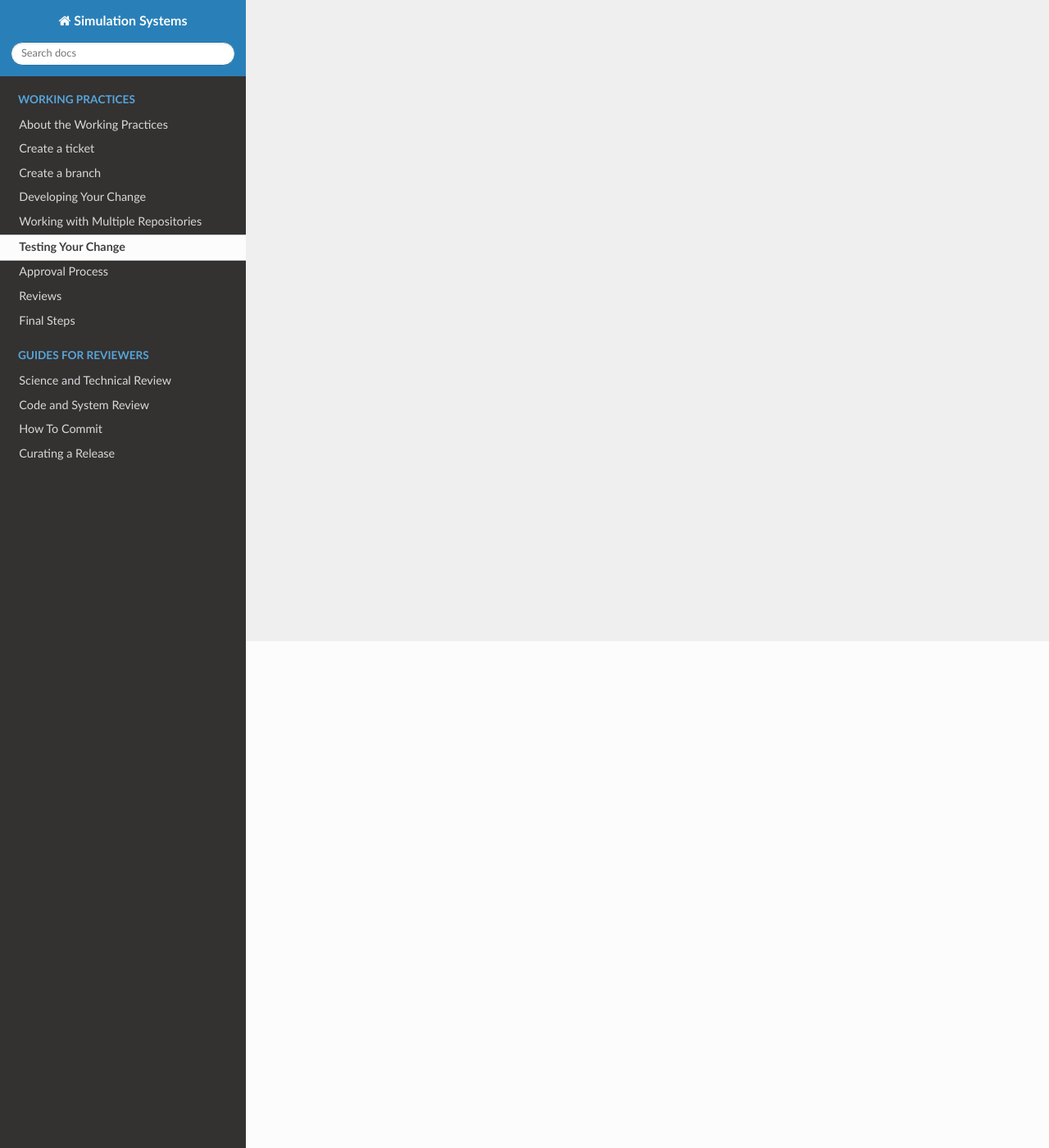
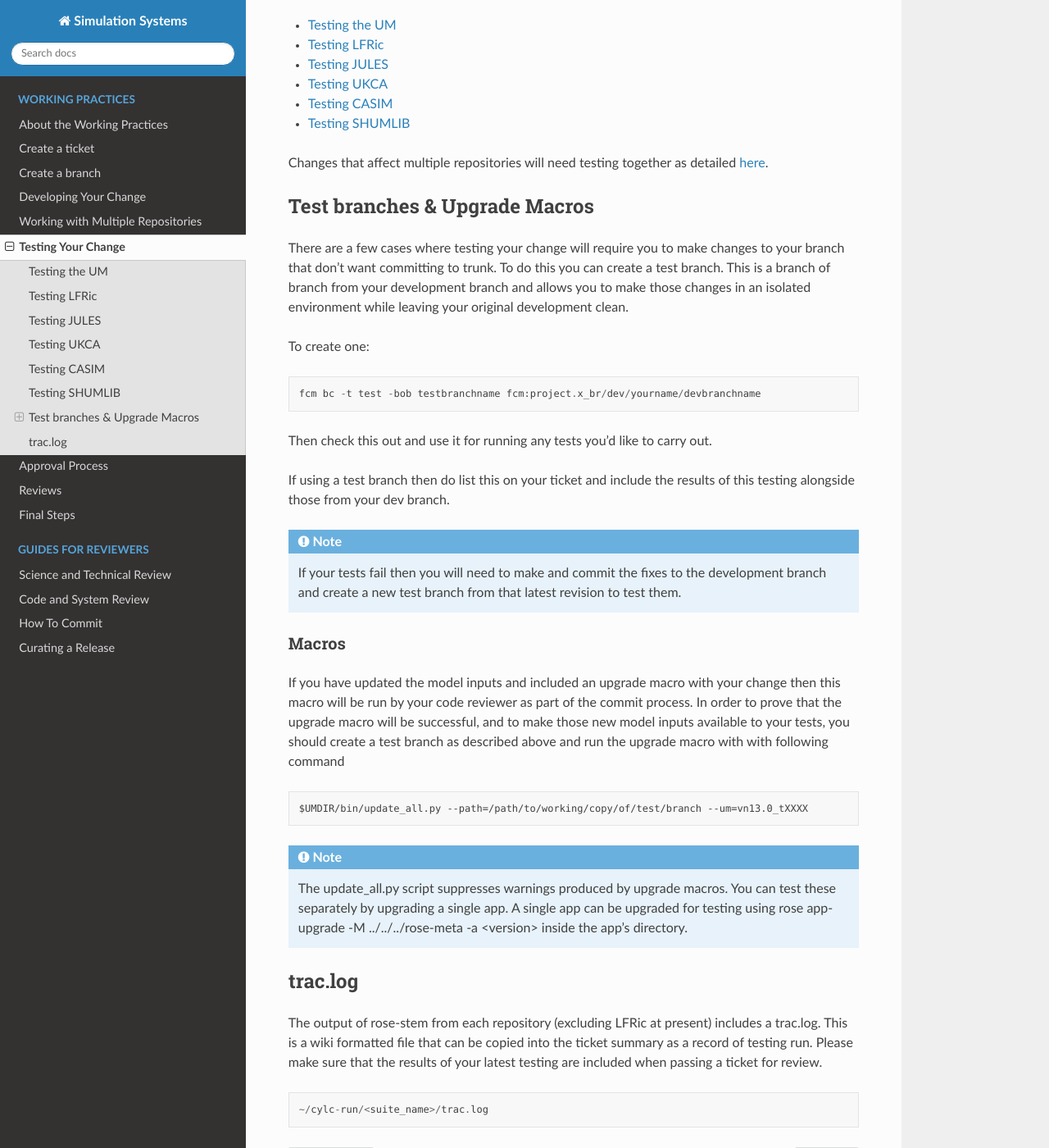
Before and after one commit to MetOffice/simulation-systems, a Sphinx documentation site: the page built from source/WorkingPractices/testing.rst, in a window 1280 px wide and 1400 px high, scrolled down 618 px. Shown: the whole window at 82% size. Built offline with Sphinx 7.4.7 and the Read the Docs theme 2.0.0, drawn with Linux system fonts in a browser that asks for light colours; some of the changed text lies outside the part shown.

Commit message:
filling in testing page

```diff
--- /dev/null
+++ b/source/WorkingPractices/TestSuites/casim.rst
@@ -0,0 +1,2 @@
+Testing CASIM
+=============
--- /dev/null
+++ b/source/WorkingPractices/TestSuites/jules.rst
@@ -0,0 +1,2 @@
+Testing JULES
+=============
--- /dev/null
+++ b/source/WorkingPractices/TestSuites/lfric.rst
@@ -0,0 +1,2 @@
+Testing LFRic
+=============
--- /dev/null
+++ b/source/WorkingPractices/TestSuites/shumlib.rst
@@ -0,0 +1,2 @@
+Testing SHUMLIB
+===============
--- /dev/null
+++ b/source/WorkingPractices/TestSuites/ukca.rst
@@ -0,0 +1,2 @@
+Testing UKCA
+============
--- /dev/null
+++ b/source/WorkingPractices/TestSuites/um.rst
@@ -0,0 +1,2 @@
+Testing the UM
+==============
--- a/source/WorkingPractices/multi_repository.rst
+++ b/source/WorkingPractices/multi_repository.rst
@@ -1,3 +1,5 @@
+.. _multirepo:
+
 Working with Multiple Repositories
 ==================================
 
--- a/source/WorkingPractices/testing.rst
+++ b/source/WorkingPractices/testing.rst
@@ -2,3 +2,91 @@
 
 Testing Your Change
 ===================
+Every change should be thoroughly tested, using your judgement as to what this
+involves based on the complexity of your change. There are three main methods
+for you to choose from:
+
+Rose-stem:
+    Every repository has a rose-stem test suite that provides integration and
+    regression testing - and in some cases unit tests as well. Committing changes
+    to the trunk of each repository is dependant on these tests passing; they
+    are there to ensure the integrity of the codebase.
+
+Standard suites:
+    As well as the rose-stem tests you should also consider how best to prove that
+    your change does what it says it does, and not what it doesn't. There may be
+    other standard suites that will exercise your change in a scientific or technical
+    way. If you're unsure on what that is then talk to the code owner's involved for
+    advice.
+
+Bespoke:
+    If the above hasn't satisfied you (or your SciTech reviewer) then you may
+    wish to consider further evaluation by creating your own tests.
+
+
+.. toctree::
+   :maxdepth: 2
+   :caption: Test Suites
+
+   TestSuites/um
+   TestSuites/lfric
+   TestSuites/jules
+   TestSuites/ukca
+   TestSuites/casim
+   TestSuites/shumlib
+
+Changes that affect multiple repositories will need testing together as detailed
+:ref:`here <multirepo>`.
+
+Test branches & Upgrade Macros
+------------------------------
+There are a few cases where testing your change will require you to make changes
+to your branch that don't want committing to trunk. To do this you can create a
+test branch. This is a branch of branch from your development branch and allows
+you to make those changes in an isolated environment while leaving your original
+development clean.
+
+To create one:
+
+.. code-block::
+
+    fcm bc -t test -bob testbranchname fcm:project.x_br/dev/yourname/devbranchname
+
+Then check this out and use it for running any tests you'd like to carry out.
+
+If using a test branch then do list this on your ticket and include the results
+of this testing alongside those from your dev branch.
+
+.. Note::
+    If your tests fail then you will need to make and commit the fixes to the
+    development branch and create a new test branch from that latest revision to
+    test them.
+
+Macros
+^^^^^^
+If you have updated the model inputs and included an upgrade macro with your
+change then this macro will be run by your code reviewer as part of the commit
+process. In order to prove that the upgrade macro will be successful, and to
+make those new model inputs available to your tests, you should create a test
+branch as described above and run the upgrade macro with with following command
+
+.. code-block::
+
+    $UMDIR/bin/update_all.py --path=/path/to/working/copy/of/test/branch --um=vn13.0_tXXXX
+
+.. Note::
+    The update_all.py script suppresses warnings produced by upgrade macros.
+    You can test these separately by upgrading a single app. A single app can be
+    upgraded for testing using rose app-upgrade -M ../../../rose-meta -a
+    <version> inside the app's directory.
+
+trac.log
+--------
+The output of rose-stem from each repository (excluding LFRic at present)
+includes a trac.log. This is a wiki formatted file that can be copied into the
+ticket summary as a record of testing run. Please make sure that the results of
+your latest testing are included when passing a ticket for review.
+
+.. code-block::
+
+    ~/cylc-run/<suite_name>/trac.log
```
